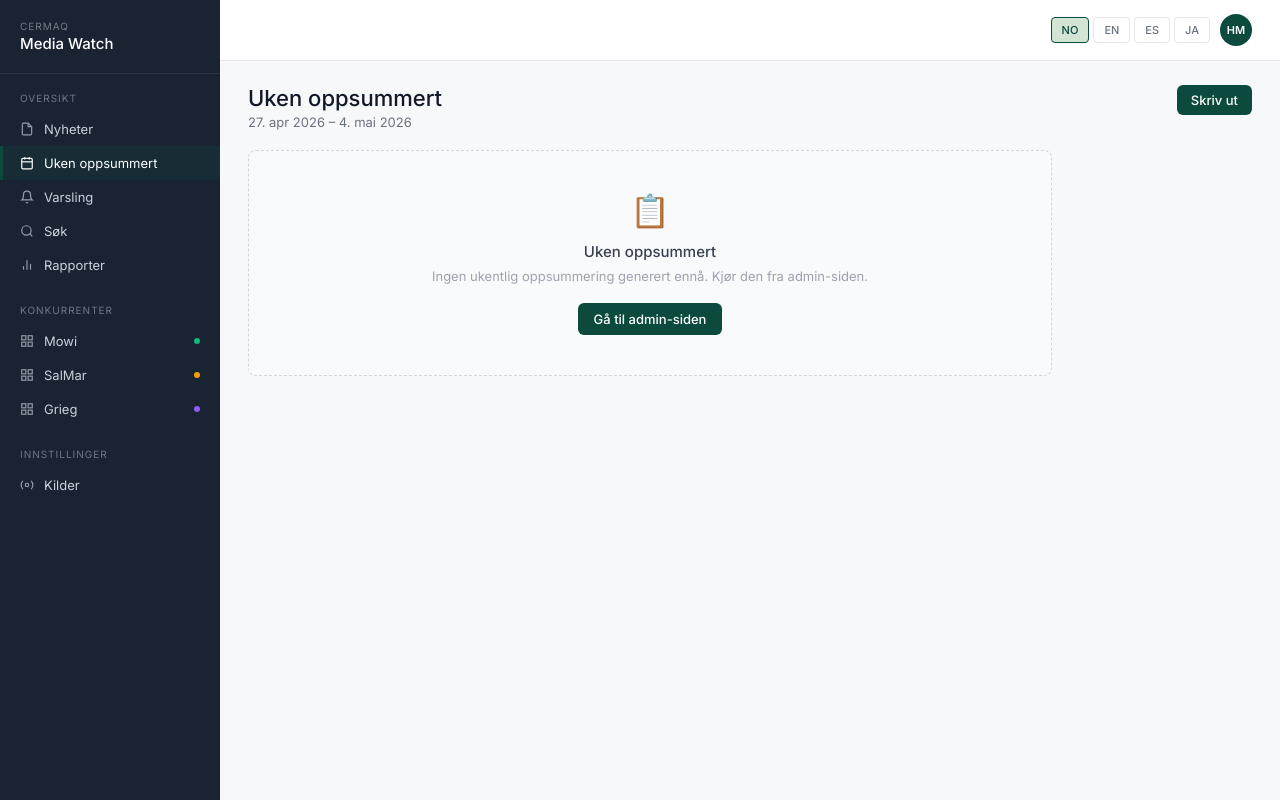
After one commit to henningmoe/watch, a Flask app: page /uken in a window 1280 px wide. The commit adds this page. Run offline with Flask 3, Linux system fonts and the light colour scheme.

Commit message:
Splitt AI-digest i daglig/ukentlig + /uken-side + robuste fixes
OPPGAVE 1-3: Splitt digest.py
- generate_digest: daglig, 2-3 web-søk, max_tokens=800, plain text body
- generate_weekly_digest: ukentlig, 4-8 web-søk, max_tokens=3000, markdown-body
- _extract_json: robustere parsing (empty-check, fast-path, code-block, first/last brace)

OPPGAVE 4: index.html — daglig digest-kort viser headline + plain body + lenke til /uken
OPPGAVE 5: Ny rute /uken + template poc/templates/weekly.html
OPPGAVE 6: admin.html — nytt "Uken oppsummert"-kort med Generer-knapp
OPPGAVE 7: POST /admin/generate-weekly — kjører generate_weekly_digest i bakgrunn
OPPGAVE 8: db.py — WeeklyDigest-modell + _persist_weekly_digest + _weekly_digest_cache
OPPGAVE 9: GET /api/weekly — returnerer ukentlig digest-cache
OPPGAVE 10: Sidemeny — "Uken oppsummert" lagt til i alle 5 templates
OPPGAVE 11: Allerede håndtert i _extract_json-refaktoren
OPPGAVE 12: db.py — Article.id endret til BigInteger + migrate_id_to_bigint() kalles ved oppstart
OPPGAVE 13: UI_TEXTS — daily_update/nav_weekly/weekly_summary/see_weekly/weekly_not_generated for alle 4 språk

https://claude.ai/code/session_014Ww3B5Hx8ezQX2s5xq7McB

```diff
--- a/poc/server.py
+++ b/poc/server.py
@@ -23,8 +23,8 @@ except ImportError:
 from poc.classify import classify
 from poc.fetch import fetch_miniflux, _fetch_og_image
 from poc.db import (
-    init_db, ensure_columns, is_db_available, SessionLocal,
-    Source, Article, Digest, Alert,
+    init_db, ensure_columns, migrate_id_to_bigint, is_db_available, SessionLocal,
+    Source, Article, Digest, Alert, WeeklyDigest,
     extract_domain, get_or_create_source,
 )
 
@@ -49,9 +49,13 @@ _counters_lock = threading.Lock()
 
 _CLASSIFY_RATE = 1.0  # minimum seconds between classify calls
 
-# Digest cache
+# Digest cache (daily)
 _digest_cache: dict = {}  # lang -> digest dict
 _digest_lock = threading.Lock()
+
+# Weekly digest cache
+_weekly_digest_cache: dict = {}  # lang -> weekly digest dict
+_weekly_digest_lock = threading.Lock()
 
 _UI_TEXTS: dict = {
     "no": {
@@ -148,6 +152,12 @@ _UI_TEXTS: dict = {
         "report_positiv": "Positiv",
         "report_noytral": "Nøytral",
         "report_negativ": "Negativ",
+        # weekly digest page
+        "daily_update": "Dagens AI-oppdatering",
+        "nav_weekly": "Uken oppsummert",
+        "weekly_summary": "Uken oppsummert",
+        "see_weekly": "Se ukens oppsummering →",
+        "weekly_not_generated": "Ingen ukentlig oppsummering generert ennå. Kjør den fra admin-siden.",
     },
     "en": {
         # legacy / existing
@@ -243,6 +253,12 @@ _UI_TEXTS: dict = {
         "report_positiv": "Positive",
         "report_noytral": "Neutral",
         "report_negativ": "Negative",
+        # weekly digest page
+        "daily_update": "Today's AI update",
+        "nav_weekly": "Week in review",
+        "weekly_summary": "Week in review",
+        "see_weekly": "View weekly summary →",
+        "weekly_not_generated": "No weekly summary generated yet. Run it from the admin page.",
     },
     "es": {
         # legacy / existing
@@ -338,6 +354,12 @@ _UI_TEXTS: dict = {
         "report_positiv": "Positivo",
         "report_noytral": "Neutro",
         "report_negativ": "Negativo",
+        # weekly digest page
+        "daily_update": "Actualización IA del día",
+        "nav_weekly": "Resumen semanal",
+        "weekly_summary": "Resumen semanal",
+        "see_weekly": "Ver resumen semanal →",
+        "weekly_not_generated": "No hay resumen semanal generado aún. Ejecútalo desde el panel de administración.",
     },
     "ja": {
         # legacy / existing
@@ -433,6 +455,12 @@ _UI_TEXTS: dict = {
         "report_positiv": "ポジティブ",
         "report_noytral": "ニュートラル",
         "report_negativ": "ネガティブ",
+        # weekly digest page
+        "daily_update": "本日のAIアップデート",
+        "nav_weekly": "週間まとめ",
+        "weekly_summary": "週間まとめ",
+        "see_weekly": "週間まとめを見る →",
+        "weekly_not_generated": "まだ週間サマリーが生成されていません。管理画面から実行してください。",
     },
 }
 
@@ -496,6 +524,27 @@ def _load_from_db() -> None:
                             "lang": lang,
                         }
             log.info("Lastet %d digester fra Postgres", len(_digest_cache))
+
+            for lang in ("no", "en", "es", "ja"):
+                latest_weekly = (
+                    session.query(WeeklyDigest)
+                    .filter_by(lang=lang)
+                    .order_by(WeeklyDigest.generated_at.desc())
+                    .first()
+                )
+                if latest_weekly:
+                    with _weekly_digest_lock:
+                        _weekly_digest_cache[lang] = {
+                            "headline": latest_weekly.headline,
+                            "body": latest_weekly.body,
+                            "sources": latest_weekly.sources or [],
+                            "article_count": latest_weekly.article_count or 0,
+                            "cermaq_count": latest_weekly.cermaq_count or 0,
+                            "search_count": latest_weekly.search_count or 0,
+                            "generated_at": latest_weekly.generated_at.isoformat(),
+                            "lang": lang,
+                        }
+            log.info("Lastet %d ukentlige digester fra Postgres", len(_weekly_digest_cache))
     except Exception as exc:
         log.error("Feil ved lasting fra Postgres: %s", exc)
 
@@ -568,6 +617,28 @@ def _persist_article(article: dict) -> None:
         log.error("Persist-feil for artikkel %s: %s", article.get("id"), exc)
 
 
+def _persist_weekly_digest(lang: str, digest: dict) -> None:
+    if not is_db_available():
+        return
+
+    try:
+        with SessionLocal() as session:
+            d = WeeklyDigest(
+                lang=lang,
+                headline=digest.get("headline", ""),
+                body=digest.get("body", ""),
+                sources=digest.get("sources", []),
+                article_count=digest.get("article_count", 0),
+                cermaq_count=digest.get("cermaq_count", 0),
+                search_count=digest.get("search_count", 0),
+            )
+            session.add(d)
+            session.commit()
+            log.info("Ukentlig digest persistert for %s", lang)
+    except Exception as exc:
+        log.error("Ukentlig digest-persist-feil for %s: %s", lang, exc)
+
+
 def _persist_digest(lang: str, digest: dict, used_article_ids: list = None) -> None:
     if not is_db_available():
         return
@@ -597,6 +668,7 @@ def _persist_digest(lang: str, digest: dict, used_article_ids: list = None) -> N
 
 init_db()
 ensure_columns()
+migrate_id_to_bigint()
 _load_from_db()
 
 
@@ -1831,6 +1903,60 @@ def delete_alert(alert_id):
         return jsonify({"deleted": alert_id})
 
 
+@app.route("/uken")
+def weekly_digest_page():
+    lang = request.args.get("lang", "no")
+    if lang not in ("no", "en", "es", "ja"):
+        lang = "no"
+    ui_text = _UI_TEXTS.get(lang, _UI_TEXTS["no"])
+    with _weekly_digest_lock:
+        digest = _weekly_digest_cache.get(lang)
+    return render_template("weekly.html", lang=lang, ui_text=ui_text, digest=digest)
+
+
+@app.route("/api/weekly")
+def api_weekly():
+    lang = request.args.get("lang", "no")
+    with _weekly_digest_lock:
+        digest = _weekly_digest_cache.get(lang)
+    if not digest:
+        return jsonify({"error": "No weekly digest available"}), 404
+    return jsonify(digest)
+
+
+@app.route("/admin/generate-weekly", methods=["POST"])
+def admin_generate_weekly():
+    token = request.args.get("token") or (request.get_json(silent=True) or {}).get("token")
+    if token != os.environ.get("ADMIN_TOKEN") or not token:
+        return jsonify({"error": "Unauthorized"}), 401
+
+    def _run_weekly():
+        from poc.digest import generate_weekly_digest
+        cutoff = datetime.now(timezone.utc) - timedelta(days=7)
+        with _articles_lock:
+            recent = [
+                a for a in _articles.values()
+                if a.get("scope") in ("cermaq", "industry")
+                and _parse_dt(a.get("published_at")) >= cutoff
+            ]
+        for lang in ("no", "en", "es", "ja"):
+            try:
+                digest = generate_weekly_digest(recent, lang=lang)
+                if digest:
+                    with _weekly_digest_lock:
+                        _weekly_digest_cache[lang] = digest
+                    _persist_weekly_digest(lang, digest)
+                    log.info("Ukentlig digest klar lang=%s", lang)
+            except Exception as exc:
+                log.error("Ukentlig digest feilet lang=%s: %s", lang, exc)
+
+    threading.Thread(target=_run_weekly, daemon=True).start()
+    return jsonify({
+        "status": "Ukentlig digest startet",
+        "note": "Tar 4-8 minutter for 4 språk. Sjekk /uken-siden om noen minutter.",
+    })
+
+
 @app.route("/reports")
 def reports_page():
     lang = request.args.get("lang", "no")
--- /dev/null
+++ b/poc/templates/weekly.html
@@ -0,0 +1,282 @@
+<!DOCTYPE html>
+<html lang="no">
+<head>
+  <meta charset="UTF-8" />
+  <meta name="viewport" content="width=device-width, initial-scale=1.0" />
+  <title>Cermaq Media Watch — {{ ui_text.weekly_summary }}</title>
+  <link rel="preconnect" href="https://fonts.googleapis.com" />
+  <link rel="preconnect" href="https://fonts.gstatic.com" crossorigin />
+  <link href="https://fonts.googleapis.com/css2?family=Inter:wght@300;400;500;600;700&family=Noto+Sans+JP:wght@400;500;700&display=swap" rel="stylesheet" />
+  <style>
+    *, *::before, *::after { box-sizing: border-box; margin: 0; padding: 0; }
+    body { font-family: 'Inter','Noto Sans JP',-apple-system,BlinkMacSystemFont,sans-serif; background: #f7f8fa; color: #111827; }
+
+    /* ─── Layout ─────────────────────────────────────────────── */
+    .app-layout { display: block; min-height: 100vh; }
+
+    /* ─── Sidebar ────────────────────────────────────────────── */
+    .sidebar {
+      background: #1a2332;
+      width: 220px;
+      position: fixed;
+      top: 0; left: 0; bottom: 0;
+      overflow-y: auto;
+      z-index: 100;
+      display: flex;
+      flex-direction: column;
+    }
+    .sidebar-logo { padding: 20px; border-bottom: 1px solid #2a3441; }
+    .sidebar-logo .brand-sub { font-size: 10px; text-transform: uppercase; letter-spacing: 1px; color: rgba(255,255,255,0.4); }
+    .sidebar-logo .brand-name { font-size: 15px; font-weight: 500; color: #fff; margin-top: 2px; }
+    .nav-section { padding: 18px 0 4px; }
+    .nav-section-label { padding: 0 20px 8px; font-size: 10px; text-transform: uppercase; letter-spacing: 1px; color: #6e7884; }
+    .nav-item {
+      display: flex; align-items: center; gap: 10px;
+      padding: 9px 20px; font-size: 13px; color: #c9d1d9;
+      text-decoration: none; cursor: pointer; border: none;
+      background: transparent; width: 100%; text-align: left;
+      font-family: inherit; transition: background 0.12s; position: relative;
+    }
+    .nav-item:hover { background: #243044; }
+    .nav-item.active { background: rgba(12,74,62,0.25); color: #fff; border-left: 3px solid #0c4a3e; padding-left: 17px; }
+    .nav-item svg { flex-shrink: 0; opacity: 0.7; }
+    .nav-item.active svg { opacity: 1; }
+    .competitor-dot { width: 6px; height: 6px; border-radius: 50%; margin-left: auto; flex-shrink: 0; }
+
+    /* ─── Main content ───────────────────────────────────────── */
+    .main-content { margin-left: 220px; min-width: 0; display: flex; flex-direction: column; min-height: 100vh; }
+
+    /* ─── Top bar ────────────────────────────────────────────── */
+    .topbar {
+      background: #fff; border-bottom: 1px solid #e5e7eb;
+      padding: 14px 28px; display: flex; align-items: center;
+      justify-content: space-between; gap: 16px;
+      position: sticky; top: 0; z-index: 50;
+    }
+    .topbar-right { display: flex; align-items: center; gap: 10px; }
+    .lang-selector { display: flex; gap: 4px; }
+    .lang-btn {
+      background: #fff; border: 1px solid #e5e7eb; color: #6b7280;
+      font-family: inherit; font-size: 11px; padding: 5px 10px;
+      border-radius: 4px; cursor: pointer; font-weight: 500;
+      transition: background 0.12s, color 0.12s, border-color 0.12s;
+    }
+    .lang-btn.active { background: #d4e4d4; color: #0c4a3e; border-color: #0c4a3e; }
+    .lang-btn:hover:not(.active) { border-color: #9ca3af; }
+    .avatar { width: 32px; height: 32px; border-radius: 50%; background: #0c4a3e; color: #fff; font-size: 11px; font-weight: 600; display: flex; align-items: center; justify-content: center; flex-shrink: 0; }
+
+    /* ─── Page header ────────────────────────────────────────── */
+    .page-hd { padding: 24px 28px 0; display: flex; align-items: flex-start; justify-content: space-between; flex-wrap: wrap; gap: 8px; }
+    .page-hd h1 { font-size: 22px; font-weight: 500; color: #111827; }
+    .page-hd-sub { font-size: 13px; color: #6b7280; margin-top: 3px; }
+    .page-hd-date { font-size: 12px; color: #6b7280; white-space: nowrap; padding-top: 4px; }
+
+    /* ─── Content area ───────────────────────────────────────── */
+    .weekly-body { padding: 20px 28px 48px; display: flex; flex-direction: column; gap: 20px; max-width: 860px; }
+
+    /* ─── Cards ──────────────────────────────────────────────── */
+    .weekly-card { background: #fff; border: 1px solid #e5e7eb; border-radius: 8px; padding: 24px 28px; }
+    .weekly-card-title { font-size: 11px; font-weight: 600; color: #6b7280; text-transform: uppercase; letter-spacing: 0.5px; margin-bottom: 4px; }
+
+    /* ─── Headline card ──────────────────────────────────────── */
+    .headline-card { border-left: 3px solid #0c4a3e; }
+    .headline-label { display: flex; align-items: center; gap: 8px; margin-bottom: 10px; }
+    .ai-badge { width: 22px; height: 22px; border-radius: 4px; background: #d4e4d4; color: #0c4a3e; font-size: 9px; font-weight: 700; display: flex; align-items: center; justify-content: center; }
+    .ai-label { font-size: 11px; text-transform: uppercase; letter-spacing: 0.5px; color: #0c4a3e; font-weight: 600; }
+    .weekly-headline { font-size: 20px; font-weight: 500; color: #111827; line-height: 1.4; margin-bottom: 8px; }
+    .weekly-generated { font-size: 11px; color: #9ca3af; }
+
+    /* ─── Body card ──────────────────────────────────────────── */
+    .body-card .weekly-body-text { font-size: 14px; line-height: 1.75; color: #374151; }
+    .body-card .weekly-body-text h3 {
+      font-size: 13px; font-weight: 600; color: #0c4a3e;
+      margin: 18px 0 6px; text-transform: uppercase; letter-spacing: 0.3px;
+    }
+    .body-card .weekly-body-text p { margin: 6px 0; }
+    .body-card .weekly-body-text ul { margin: 6px 0 6px 20px; }
+    .body-card .weekly-body-text a { color: #0c4a3e; }
+
+    /* ─── Empty state ────────────────────────────────────────── */
+    .empty-card { background: #f9fafb; border: 1px dashed #d1d5db; border-radius: 8px; padding: 40px 28px; text-align: center; }
+    .empty-icon { font-size: 32px; margin-bottom: 12px; }
+    .empty-title { font-size: 15px; font-weight: 500; color: #374151; margin-bottom: 6px; }
+    .empty-desc { font-size: 13px; color: #9ca3af; line-height: 1.5; }
+    .empty-link { display: inline-block; margin-top: 16px; padding: 8px 16px; background: #0c4a3e; color: #fff; border-radius: 6px; text-decoration: none; font-size: 13px; font-weight: 500; }
+    .empty-link:hover { background: #0a3d33; }
+
+    /* ─── Print ──────────────────────────────────────────────── */
+    @media print {
+      .sidebar, .topbar, .print-btn { display: none !important; }
+      .main-content { margin-left: 0; }
+      .weekly-body { padding: 0; }
+    }
+  </style>
+</head>
+<body>
+<div class="app-layout">
+
+  <!-- ═══ Sidebar ════════════════════════════════════════════════ -->
+  <aside class="sidebar">
+    <div class="sidebar-logo">
+      <div class="brand-sub">Cermaq</div>
+      <div class="brand-name">Media Watch</div>
+    </div>
+
+    <div class="nav-section">
+      <div class="nav-section-label">{{ ui_text.nav_overview }}</div>
+
+      <a href="/?lang={{ lang }}" class="nav-item">
+        <svg width="14" height="14" viewBox="0 0 24 24" fill="none" stroke="currentColor" stroke-width="2">
+          <path d="M14 2H6a2 2 0 0 0-2 2v16a2 2 0 0 0 2 2h12a2 2 0 0 0 2-2V8z"/><polyline points="14 2 14 8 20 8"/>
+        </svg>
+        {{ ui_text.nav_news }}
+      </a>
+
+      <a href="/uken?lang={{ lang }}" class="nav-item active">
+        <svg width="14" height="14" viewBox="0 0 24 24" fill="none" stroke="currentColor" stroke-width="2">
+          <rect x="3" y="4" width="18" height="18" rx="2" ry="2"/><line x1="16" y1="2" x2="16" y2="6"/><line x1="8" y1="2" x2="8" y2="6"/><line x1="3" y1="10" x2="21" y2="10"/>
+        </svg>
+        {{ ui_text.nav_weekly }}
+      </a>
+
+      <a href="/alerts?lang={{ lang }}" class="nav-item">
+        <svg width="14" height="14" viewBox="0 0 24 24" fill="none" stroke="currentColor" stroke-width="2">
+          <path d="M18 8A6 6 0 0 0 6 8c0 7-3 9-3 9h18s-3-2-3-9"/><path d="M13.73 21a2 2 0 0 1-3.46 0"/>
+        </svg>
+        {{ ui_text.nav_alerts }}
+      </a>
+
+      <a href="#" class="nav-item">
+        <svg width="14" height="14" viewBox="0 0 24 24" fill="none" stroke="currentColor" stroke-width="2">
+          <circle cx="11" cy="11" r="8"/><line x1="21" y1="21" x2="16.65" y2="16.65"/>
+        </svg>
+        {{ ui_text.nav_search }}
+      </a>
+
+      <a href="/reports?lang={{ lang }}" class="nav-item">
+        <svg width="14" height="14" viewBox="0 0 24 24" fill="none" stroke="currentColor" stroke-width="2">
+          <line x1="18" y1="20" x2="18" y2="10"/><line x1="12" y1="20" x2="12" y2="4"/><line x1="6" y1="20" x2="6" y2="14"/>
+        </svg>
+        {{ ui_text.nav_reports }}
+      </a>
+    </div>
+
+    <div class="nav-section">
+      <div class="nav-section-label">{{ ui_text.nav_competitors }}</div>
+      <span class="nav-item">
+        <svg width="14" height="14" viewBox="0 0 24 24" fill="none" stroke="currentColor" stroke-width="2">
+          <rect x="3" y="3" width="7" height="7"/><rect x="14" y="3" width="7" height="7"/><rect x="14" y="14" width="7" height="7"/><rect x="3" y="14" width="7" height="7"/>
+        </svg>
+        Mowi
+        <span class="competitor-dot" style="background:#10b981"></span>
+      </span>
+      <span class="nav-item">
+        <svg width="14" height="14" viewBox="0 0 24 24" fill="none" stroke="currentColor" stroke-width="2">
+          <rect x="3" y="3" width="7" height="7"/><rect x="14" y="3" width="7" height="7"/><rect x="14" y="14" width="7" height="7"/><rect x="3" y="14" width="7" height="7"/>
+        </svg>
+        SalMar
+        <span class="competitor-dot" style="background:#f59e0b"></span>
+      </span>
+      <span class="nav-item">
+        <svg width="14" height="14" viewBox="0 0 24 24" fill="none" stroke="currentColor" stroke-width="2">
+          <rect x="3" y="3" width="7" height="7"/><rect x="14" y="3" width="7" height="7"/><rect x="14" y="14" width="7" height="7"/><rect x="3" y="14" width="7" height="7"/>
+        </svg>
+        Grieg
+        <span class="competitor-dot" style="background:#8b5cf6"></span>
+      </span>
+    </div>
+
+    <div class="nav-section">
+      <div class="nav-section-label">{{ ui_text.nav_settings }}</div>
+      <a href="/api/sources" target="_blank" class="nav-item">
+        <svg width="14" height="14" viewBox="0 0 24 24" fill="none" stroke="currentColor" stroke-width="2">
+          <circle cx="12" cy="12" r="3"/>
+          <path d="M19.07 4.93a10 10 0 0 1 0 14.14M4.93 4.93a10 10 0 0 0 0 14.14"/>
+        </svg>
+        {{ ui_text.nav_sources }}
+      </a>
+    </div>
+  </aside>
+
+  <!-- ═══ Main content ══════════════════════════════════════════ -->
+  <div class="main-content">
+
+    <!-- Top bar -->
+    <header class="topbar">
+      <div style="flex:1"></div>
+      <div class="topbar-right">
+        <div class="lang-selector">
+          <button class="lang-btn{% if lang == 'no' %} active{% endif %}" onclick="switchLang('no')">NO</button>
+          <button class="lang-btn{% if lang == 'en' %} active{% endif %}" onclick="switchLang('en')">EN</button>
+          <button class="lang-btn{% if lang == 'es' %} active{% endif %}" onclick="switchLang('es')">ES</button>
+          <button class="lang-btn{% if lang == 'ja' %} active{% endif %}" onclick="switchLang('ja')">JA</button>
+        </div>
+        <div class="avatar">HM</div>
+      </div>
+    </header>
+
+    <!-- Page header -->
+    <div class="page-hd">
+      <div>
+        <h1>{{ ui_text.weekly_summary }}</h1>
+        <p class="page-hd-sub" id="date-range"></p>
+      </div>
+      <button class="print-btn" onclick="window.print()" style="padding:7px 14px;background:#0c4a3e;color:#fff;border:none;border-radius:6px;font-family:inherit;font-size:13px;font-weight:500;cursor:pointer;">Skriv ut</button>
+    </div>
+
+    <div class="weekly-body">
+
+      {% if digest %}
+
+      <!-- Headline card -->
+      <div class="weekly-card headline-card">
+        <div class="headline-label">
+          <div class="ai-badge">AI</div>
+          <span class="ai-label">{{ ui_text.weekly_summary }}</span>
+        </div>
+        <div class="weekly-headline">{{ digest.headline }}</div>
+        {% if digest.generated_at %}
+        <div class="weekly-generated">{{ ui_text.generated_at }} {{ digest.generated_at | fmt_dt_friendly(lang) }}</div>
+        {% endif %}
+      </div>
+
+      <!-- Body card -->
+      <div class="weekly-card body-card">
+        <div class="weekly-card-title">Ukens mediedekning</div>
+        <div class="weekly-body-text">{{ digest.body | safe }}</div>
+      </div>
+
+      {% else %}
+
+      <!-- Empty state -->
+      <div class="empty-card">
+        <div class="empty-icon">📋</div>
+        <div class="empty-title">{{ ui_text.weekly_summary }}</div>
+        <div class="empty-desc">{{ ui_text.weekly_not_generated }}</div>
+        <a href="/admin" class="empty-link">Gå til admin-siden</a>
+      </div>
+
+      {% endif %}
+
+    </div><!-- /weekly-body -->
+  </div><!-- /main-content -->
+</div><!-- /app-layout -->
+
+<script>
+  function switchLang(l) {
+    window.location.href = '/uken?lang=' + l;
+  }
+
+  (function setDateRange() {
+    var now = new Date();
+    var from = new Date(now);
+    from.setDate(from.getDate() - 7);
+    var fmt = function(d) {
+      return d.getDate() + '. ' + ['jan','feb','mar','apr','mai','jun','jul','aug','sep','okt','nov','des'][d.getMonth()] + ' ' + d.getFullYear();
+    };
+    var el = document.getElementById('date-range');
+    if (el) el.textContent = fmt(from) + ' – ' + fmt(now);
+  })();
+</script>
+</body>
+</html>
```
Also changed, not shown: poc/db.py (+34 -3 lines), poc/digest.py (+122 -23 lines), poc/templates/admin.html (+40 -4 lines), poc/templates/alerts.html (+7 -0 lines), poc/templates/index.html (+12 -5 lines), poc/templates/reports.html (+7 -0 lines).
